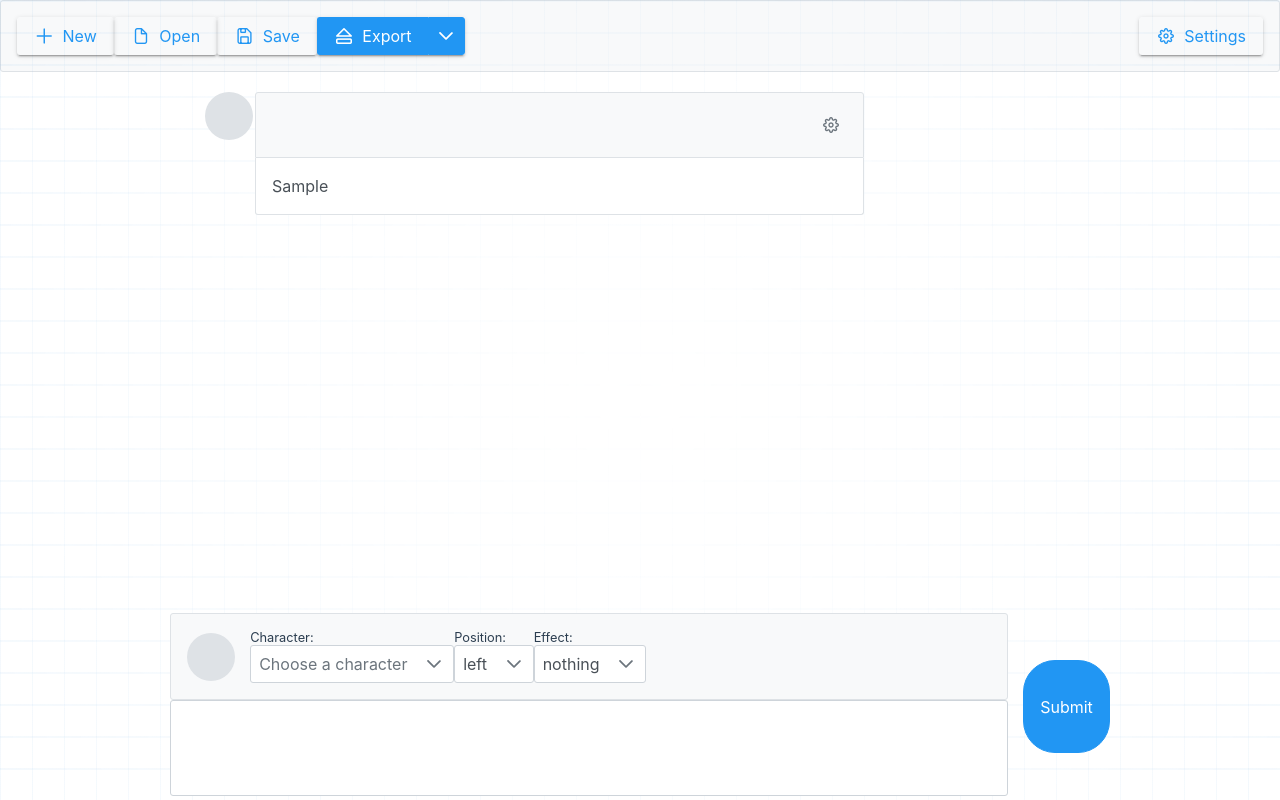
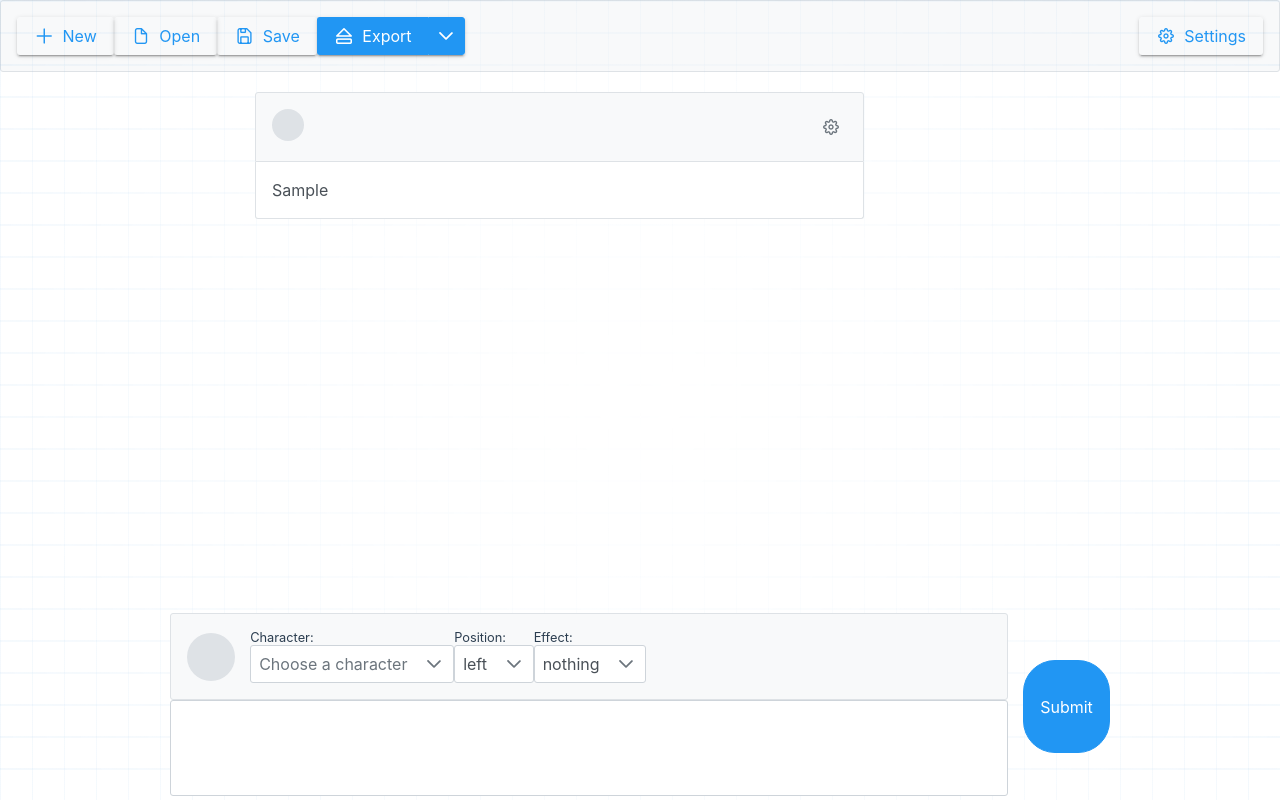
Before and after one commit to janinevaranta/kilta-dialogue-maker, a Vue app: page /#/ in a window 1280 px wide. Both pictures are taken after typing "Sample" into the empty fields and a click on the button "Submit". Built offline with nearby package versions, Linux system fonts and the light colour scheme.

Commit message:
Messages layout improved

```diff
--- a/src/components/DialogueMessage.vue
+++ b/src/components/DialogueMessage.vue
@@ -1,5 +1,5 @@
 <script setup lang="ts">
-import { ref, reactive, defineProps, defineEmits, onMounted, Ref } from "vue";
+import { ref, defineProps, defineEmits, onMounted, Ref } from "vue";
 import { useConfirm } from "primevue/useconfirm";
 import { MessageStates, dialogueCharacters, dialoguePositions, dialogueTransitionEffects } from "../data";
 
@@ -20,15 +20,23 @@ const emit = defineEmits<{
   (e: "stopEdit", index: number, newAuthor: string, newContent: string, newPosition: string, newEffect?: string): void,
 }>()
 
+// PrimeVue function that we can later use to
+// display confirm window.
 const confirm = useConfirm();
 
+// Different options the message can have.
+// They are references of the props as that makes them mutatable.
 const messageIndex = ref(props.index);
 const messageAuthor = ref(props.author);
 const messageContent = ref(props.content);
 const messagePosition = ref(props.position);
 const messageEffect = ref(props.effect);
 
+// Initialize the DOM element reference. This will later be assigned as the corresponding DOM
+// element once the component has mounted.
 const messageOptionsElement = ref<null | Ref>(null);
+
+// Options that the message can have.
 const messageOptions = ref([
   {
     label: "Options",
@@ -63,6 +71,8 @@ const messageOptions = ref([
 // been mounted.
 const messageElement = ref<null | HTMLDivElement>(null);
 
+// Once the DOM has been loaded, we can scroll the created message into the
+// view.
 onMounted(() => {
   if (messageElement.value != null) {
     messageElement.value.scrollIntoView({behavior: "smooth"});
@@ -70,9 +80,13 @@ onMounted(() => {
 });
 
 function toggleOptions(event: Event) {
+  /**
+   * Toggles the options list on and off.
+   */
   messageOptionsElement.value?.toggle(event);
 }
 
+// Confirmation window options.
 const confirmDelete = () => {
   confirm.require({
     message: "Are you sure you want to delete the entry?",
@@ -89,14 +103,25 @@ const confirmDelete = () => {
 };
 
 const startSwap = () => {
+  /**
+   * DEPRECATED
+   * TODO: Make something of use out of this.
+   */
   emit("swapStarted", { index: props.index });
 }
 const endSwap = () => {
+  /**
+   * DEPRECATED
+   * TODO: Make something of use out of this.
+   */
   emit("swapEnded", { index: props.index })
 }
 const stopEditing = () => {
-  console.log(messageIndex.value)
-  emit("stopEdit", messageIndex.value, messageAuthor.value, messageContent.value, messagePosition.value, messageEffect.value);
+  /**
+   * Emit the contents of the editted message to the main component.
+   * These will replace the messages previous content in the <MessageOptions> array.
+   */
+  emit("stopEdit", messageIndex.value, messageAuthor.value, messageContent.value.trim(), messagePosition.value, messageEffect.value);
 }
 
 </script>
@@ -104,12 +129,12 @@ const stopEditing = () => {
 <template>
   <Transition name="popup" appear>
     <div v-if="props.state == MessageStates.Normal" class="dialogue-message" :class="props.position" ref="messageElement">
-      <Avatar class="dialogue-message-avatar" :class="props.position" size="large" shape="circle" />
       <Panel class="dialogue-message-panel">
         <template #header>
-          <span>
-            <p class="dialogue-message-panel-header-content">{{ props.author }}</p>
-            <i v-show="props.effect != 'nothing'" class="dialogue-message-panel-header-content dialogue-message-effect">{{ props.effect }}</i>
+          <span class="dialogue-message-header">
+            <Avatar class="dialogue-message-avatar" :class="props.position" shape="circle" />
+            <p tabindex="0" class="dialogue-message-panel-header-content">{{ props.author }}</p>
+            <i tabindex="0" v-show="props.effect != 'nothing'" class="dialogue-message-panel-header-content dialogue-message-effect">{{ props.effect }}</i>
           </span>
         </template>
         <template #icons>
@@ -119,14 +144,13 @@ const stopEditing = () => {
           <Button v-else-if="props.state == MessageStates.IsSwapTarget" label="Swap" @click="endSwap" />
           <Menu id="config_menu" class="dialogue-message-options" ref="messageOptionsElement" :model="messageOptions" :popup="true"  />
         </template>
-        <p>
+        <p tabindex="0">
           {{ props.content }}
         </p>
       </Panel>
     </div>
     <div v-else-if="props.state == MessageStates.IsEditing" class="dialogue-message" :class="props.position">
       <Panel>
-        <Avatar class="dialogue-message-avatar" :class="props.position" size="large" shape="circle" />
         <template #header>
           <Dropdown v-model="messageAuthor" :options="dialogueCharacters" :placeholder="messageAuthor"></Dropdown>
           <Dropdown v-model="messagePosition" :options="dialoguePositions" :placeholder="messagePosition.split('-')[2]"></Dropdown>
@@ -156,7 +180,6 @@ const stopEditing = () => {
   margin-right: 50px;
 }
 .dialogue-message-avatar {
-  position: absolute;
   top: 0;
 }
 .dialogue-message-panel {
@@ -165,9 +188,14 @@ const stopEditing = () => {
   max-width: 630px;
   margin: 20px auto 20px auto;
 }
+.dialogue-message-header {
+
+}
 .dialogue-message-panel-header-content {
   display: inline-block;
-  margin-left: 10px;
+  position: relative;
+  left: 10px;
+  top: -8px;
 }
 .dialogue-message-effect {
   font-size: 0.8em;
@@ -184,9 +212,6 @@ const stopEditing = () => {
 .dialogue-pos-right.dialogue-message-avatar {
   right: -50px;
 }
-.dialogue-message-options {
-
-}
 
 /* ANIMATIONS */
 .popup-enter-active {
```
